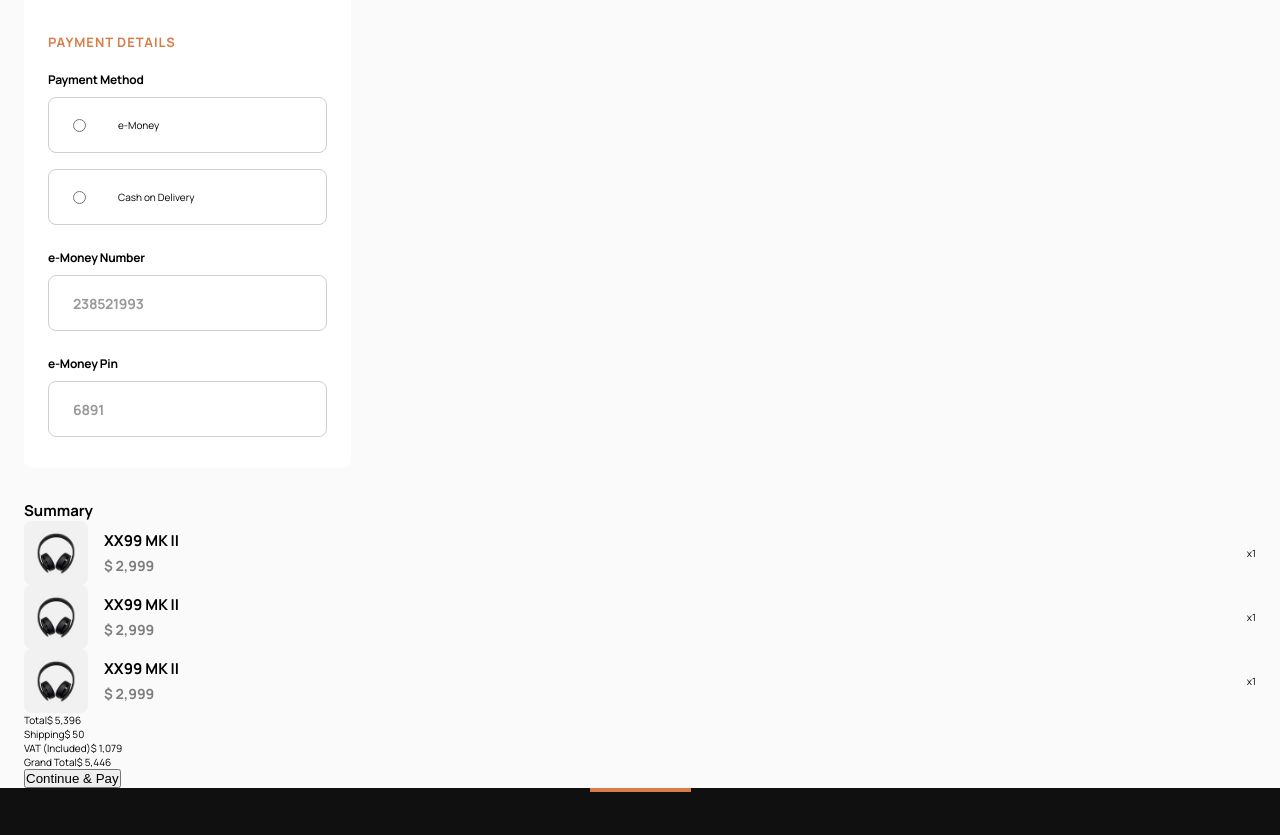
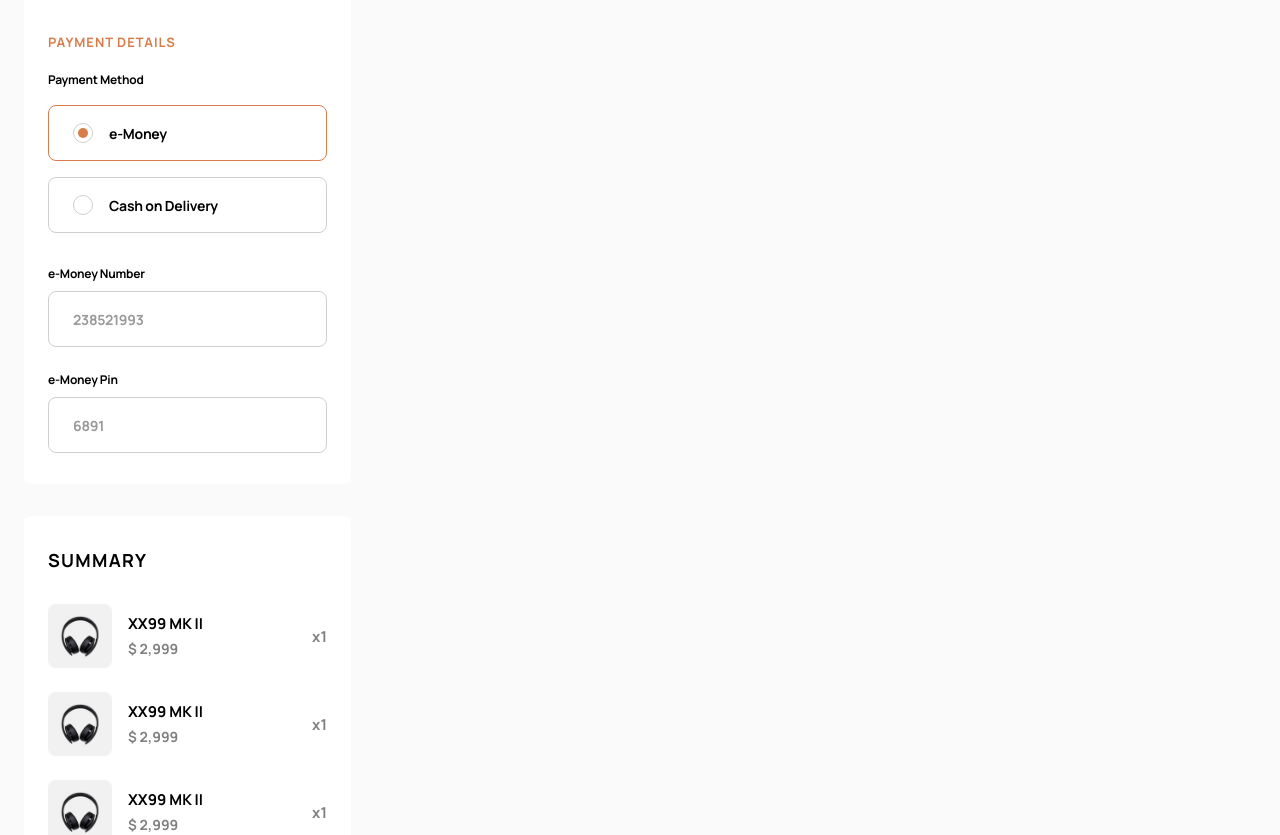
Before and after one commit to AdamHaniff/Audiophile-E-Commerce-Website, a React (Create React App) app: page /checkout in a window 1280 px wide. Shown: the part 1059-1894 px from the top of the page. Built offline with nearby package versions, Linux system fonts and the light colour scheme.

Commit message:
Styled summary__quantity in 375px layout

```diff
--- a/src/components/checkout/CheckoutContainer.js
+++ b/src/components/checkout/CheckoutContainer.js
@@ -1,10 +1,11 @@
 import Inputs from "./Inputs";
 import InputsRow from "./InputsRow";
 import Input from "./Input";
+import { useState } from "react";
 
 function CheckoutContainer() {
-  // VARIABLES
-  const isEMoney = true;
+  // STATE
+  const [paymentMethod, setPaymentMethod] = useState("e-Money");
 
   return (
     <section className="checkout">
@@ -28,14 +29,19 @@ function CheckoutContainer() {
         </Inputs>
 
         <Inputs category="Payment Details">
-          <Input label="Payment Method" isPaymentMethod={true} />
-          {isEMoney && (
+          <Input
+            label="Payment Method"
+            isPaymentMethod={true}
+            paymentMethod={paymentMethod}
+            setPaymentMethod={setPaymentMethod}
+          />
+          {paymentMethod === "e-Money" && (
             <InputsRow>
               <Input label="e-Money Number" placeholder="238521993" />
               <Input label="e-Money Pin" placeholder="6891" />
             </InputsRow>
           )}
-          {!isEMoney && (
+          {paymentMethod === "Cash on Delivery" && (
             <div className="on-delivery__icon-text">
               <img
                 className="on-delivery__icon"
--- a/src/components/checkout/Input.js
+++ b/src/components/checkout/Input.js
@@ -1,6 +1,12 @@
 import InputRadio from "./InputRadio";
 
-function Input({ label, placeholder, isPaymentMethod = false }) {
+function Input({
+  label,
+  placeholder,
+  isPaymentMethod = false,
+  paymentMethod,
+  setPaymentMethod,
+}) {
   return (
     <div className="input">
       <div className="input__label-error">
@@ -19,8 +25,16 @@ function Input({ label, placeholder, isPaymentMethod = false }) {
       )}
       {isPaymentMethod && (
         <div className="input__radios">
-          <InputRadio label="e-Money" />
-          <InputRadio label="Cash on Delivery" />
+          <InputRadio
+            label="e-Money"
+            paymentMethod={paymentMethod}
+            setPaymentMethod={setPaymentMethod}
+          />
+          <InputRadio
+            label="Cash on Delivery"
+            paymentMethod={paymentMethod}
+            setPaymentMethod={setPaymentMethod}
+          />
         </div>
       )}
     </div>
--- a/src/components/checkout/InputRadio.js
+++ b/src/components/checkout/InputRadio.js
@@ -1,7 +1,19 @@
-function InputRadio({ label }) {
+function InputRadio({ label, paymentMethod, setPaymentMethod }) {
+  // HANDLER FUNCTIONS
+  function handleOptionChange(e) {
+    setPaymentMethod(e.target.value);
+  }
+
   return (
     <label className="input__radio-label">
-      <input className="input__radio" type="radio" name="payment-method" />
+      <input
+        className="input__radio"
+        type="radio"
+        name="payment-method"
+        value={label}
+        checked={paymentMethod === label}
+        onChange={handleOptionChange}
+      />
       <span className="input__radio-custom"></span>
       {label}
     </label>
--- a/src/css/main.css
+++ b/src/css/main.css
@@ -783,6 +783,9 @@ body {
   flex-direction: column;
   gap: 2.4rem;
 }
+.inputs__container:has(.input__radios) {
+  gap: 3.2rem;
+}
 .inputs__row {
   display: flex;
   flex-direction: column;
@@ -793,6 +796,9 @@ body {
   display: flex;
   flex-direction: column;
   gap: 0.9rem;
+}
+.input:has(.input__radios) {
+  gap: 1.7rem;
 }
 .input__label-error {
   display: flex;
@@ -817,11 +823,11 @@ body {
   background: #fff;
   padding: 0 2.4rem;
   color: #000;
-  font-family: inherit;
   font-size: 1.4rem;
   font-weight: 700;
   letter-spacing: -0.025rem;
   caret-color: #d87d4a;
+  font-family: inherit;
 }
 .input__input::-moz-placeholder {
   color: rgba(0, 0, 0, 0.4);
@@ -835,6 +841,10 @@ body {
   font-weight: 700;
   letter-spacing: -0.025rem;
 }
+.input__input:focus {
+  border-color: #d87d4a;
+  outline: none;
+}
 .input__radios {
   display: flex;
   flex-direction: column;
@@ -843,12 +853,86 @@ body {
 .input__radio-label {
   height: 5.6rem;
   border-radius: 0.8rem;
+  border: 0.1rem solid #cfcfcf;
   background: #fff;
-  border: 0.1rem solid #cfcfcf;
   padding: 0 2.4rem;
+  color: #000;
+  font-size: 1.4rem;
+  font-weight: 700;
+  letter-spacing: -0.025rem;
   display: flex;
   align-items: center;
   gap: 1.6rem;
+}
+.input__radio-label:has(.input__radio:checked) {
+  border-color: #d87d4a;
+}
+.input__radio {
+  position: absolute;
+  opacity: 0;
+  width: 0;
+  height: 0;
+}
+.input__radio:checked + .input__radio-custom::after {
+  display: inline-block;
+  content: "";
+  width: 1rem;
+  height: 1rem;
+  background: #d87d4a;
+  border-radius: 50%;
+  position: absolute;
+  top: 50%;
+  left: 50%;
+  transform: translate(-50%, -50%);
+}
+.input__radio-custom {
+  width: 2rem;
+  height: 2rem;
+  border-radius: 50%;
+  border: 0.1rem solid #cfcfcf;
+  position: relative;
+}
+
+.on-delivery__icon-text {
+  display: flex;
+  align-items: center;
+  gap: 3.2rem;
+}
+.on-delivery__icon {
+  display: block;
+}
+.on-delivery__text {
+  color: rgba(0, 0, 0, 0.5);
+  font-size: 1.5rem;
+  line-height: 2.5rem;
+}
+
+.summary {
+  max-width: 32.7rem;
+  border-radius: 0.8rem;
+  background: #fff;
+  padding: 3.2rem 2.4rem;
+  display: flex;
+  flex-direction: column;
+  gap: 3.2rem;
+}
+.summary__header {
+  color: #000;
+  font-size: 1.8rem;
+  font-weight: 700;
+  letter-spacing: 0.1286rem;
+  text-transform: uppercase;
+}
+.summary__items {
+  display: flex;
+  flex-direction: column;
+  gap: 2.4rem;
+}
+.summary__quantity {
+  color: rgba(0, 0, 0, 0.5);
+  font-size: 1.5rem;
+  font-weight: 700;
+  line-height: 2.5rem;
 }
 
 .overlay {
--- a/src/sass/main.scss
+++ b/src/sass/main.scss
@@ -60,6 +60,18 @@ body {
   line-height: 3.6rem;
   letter-spacing: 0.0857rem;
   text-transform: uppercase;
+}
+
+@mixin input-styles {
+  height: 5.6rem;
+  border-radius: 0.8rem;
+  border: 0.1rem solid $color-grey-goose;
+  background: $color-white;
+  padding: 0 2.4rem;
+  color: $color-black;
+  font-size: 1.4rem;
+  font-weight: $fw-bold;
+  letter-spacing: -0.025rem;
 }
 
 // ************ HEADER ************
@@ -927,6 +939,10 @@ body {
     display: flex;
     flex-direction: column;
     gap: 2.4rem;
+
+    &:has(.input__radios) {
+      gap: 3.2rem;
+    }
   }
 
   &__row {
@@ -941,6 +957,10 @@ body {
   display: flex;
   flex-direction: column;
   gap: 0.9rem;
+
+  &:has(.input__radios) {
+    gap: 1.7rem;
+  }
 
   &__label-error {
     display: flex;
@@ -962,23 +982,20 @@ body {
   }
 
   &__input {
-    height: 5.6rem;
-    border-radius: 0.8rem;
-    border: 0.1rem solid $color-grey-goose;
-    background: $color-white;
-    padding: 0 2.4rem;
-    color: $color-black;
+    @include input-styles;
+    caret-color: $color-raw-sienna;
     font-family: inherit;
-    font-size: 1.4rem;
-    font-weight: $fw-bold;
-    letter-spacing: -0.025rem;
-    caret-color: $color-raw-sienna;
 
     &::placeholder {
       color: $color-black-40-percent;
       font-size: 1.4rem;
       font-weight: $fw-bold;
       letter-spacing: -0.025rem;
+    }
+
+    &:focus {
+      border-color: $color-raw-sienna;
+      outline: none;
     }
   }
 
@@ -989,14 +1006,93 @@ body {
   }
 
   &__radio-label {
-    height: 5.6rem;
-    border-radius: 0.8rem;
-    background: $color-white;
-    border: 0.1rem solid $color-grey-goose;
-    padding: 0 2.4rem;
+    @include input-styles;
     display: flex;
     align-items: center;
     gap: 1.6rem;
+
+    &:has(.input__radio:checked) {
+      border-color: $color-raw-sienna;
+    }
+  }
+
+  &__radio {
+    position: absolute;
+    opacity: 0;
+    width: 0;
+    height: 0;
+
+    &:checked + .input__radio-custom::after {
+      display: inline-block;
+      content: "";
+      width: 1rem;
+      height: 1rem;
+      background: $color-raw-sienna;
+      border-radius: 50%;
+      position: absolute;
+      top: 50%;
+      left: 50%;
+      transform: translate(-50%, -50%);
+    }
+  }
+
+  &__radio-custom {
+    width: 2rem;
+    height: 2rem;
+    border-radius: 50%;
+    border: 0.1rem solid $color-grey-goose;
+    position: relative;
+  }
+}
+
+// ********** ON-DELIVERY **********
+.on-delivery {
+  &__icon-text {
+    display: flex;
+    align-items: center;
+    gap: 3.2rem;
+  }
+
+  &__icon {
+    display: block;
+  }
+
+  &__text {
+    color: $color-black-50-percent;
+    font-size: 1.5rem;
+    line-height: 2.5rem;
+  }
+}
+
+// ************ SUMMARY ************
+.summary {
+  max-width: 32.7rem;
+  border-radius: 0.8rem;
+  background: $color-white;
+  padding: 3.2rem 2.4rem;
+  display: flex;
+  flex-direction: column;
+  gap: 3.2rem;
+
+  &__header {
+    color: $color-black;
+    font-size: 1.8rem;
+    font-weight: $fw-bold;
+    letter-spacing: 0.1286rem;
+    text-transform: uppercase;
+  }
+
+  &__items {
+    display: flex;
+    flex-direction: column;
+    gap: 2.4rem;
+  }
+
+  &__quantity {
+    color: $color-black-50-percent;
+    font-size: 1.5rem;
+    font-weight: $fw-bold;
+    line-height: 2.5rem;
   }
 }
 
```
Also changed, not shown: 1 other file (tests, documents, lock files or other folders).
